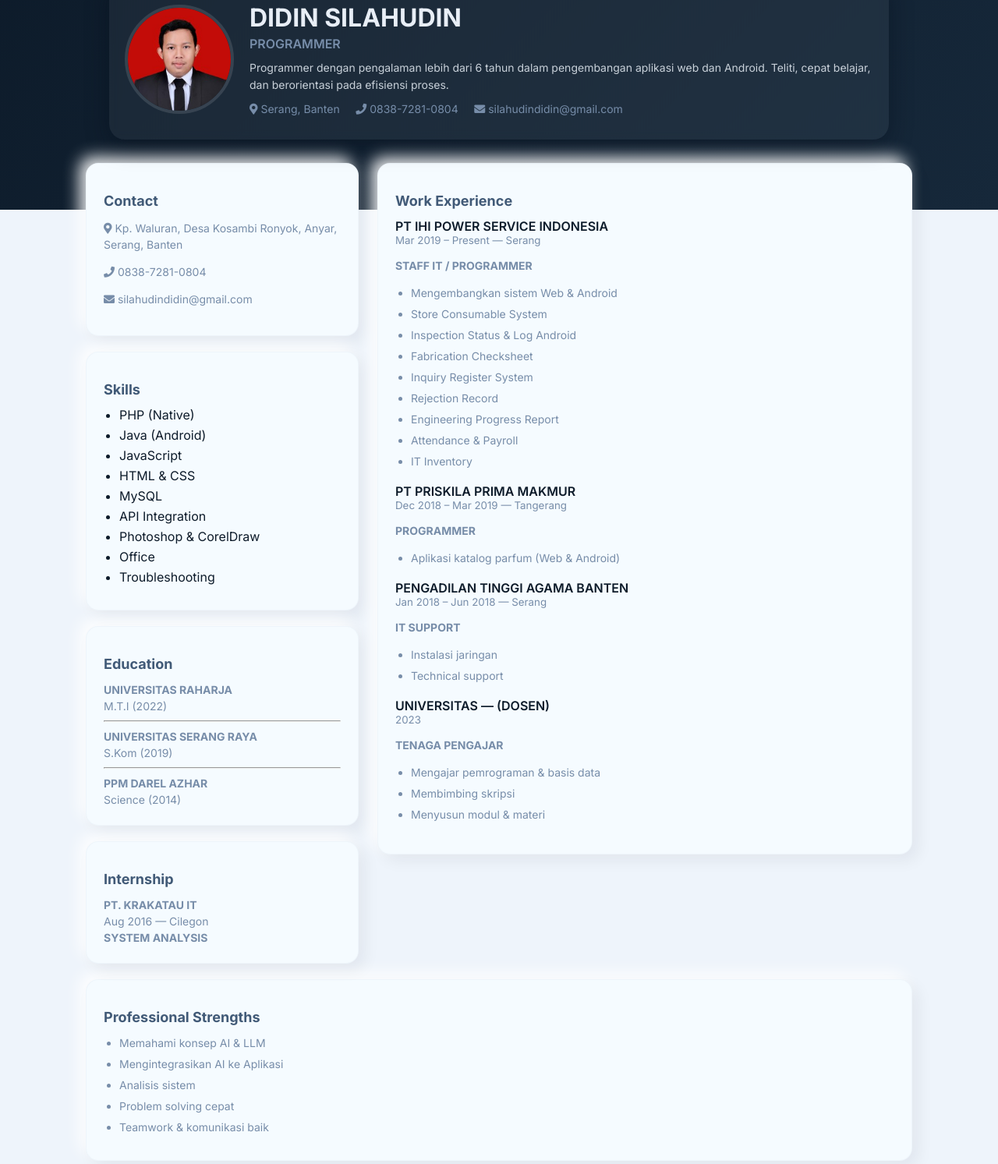
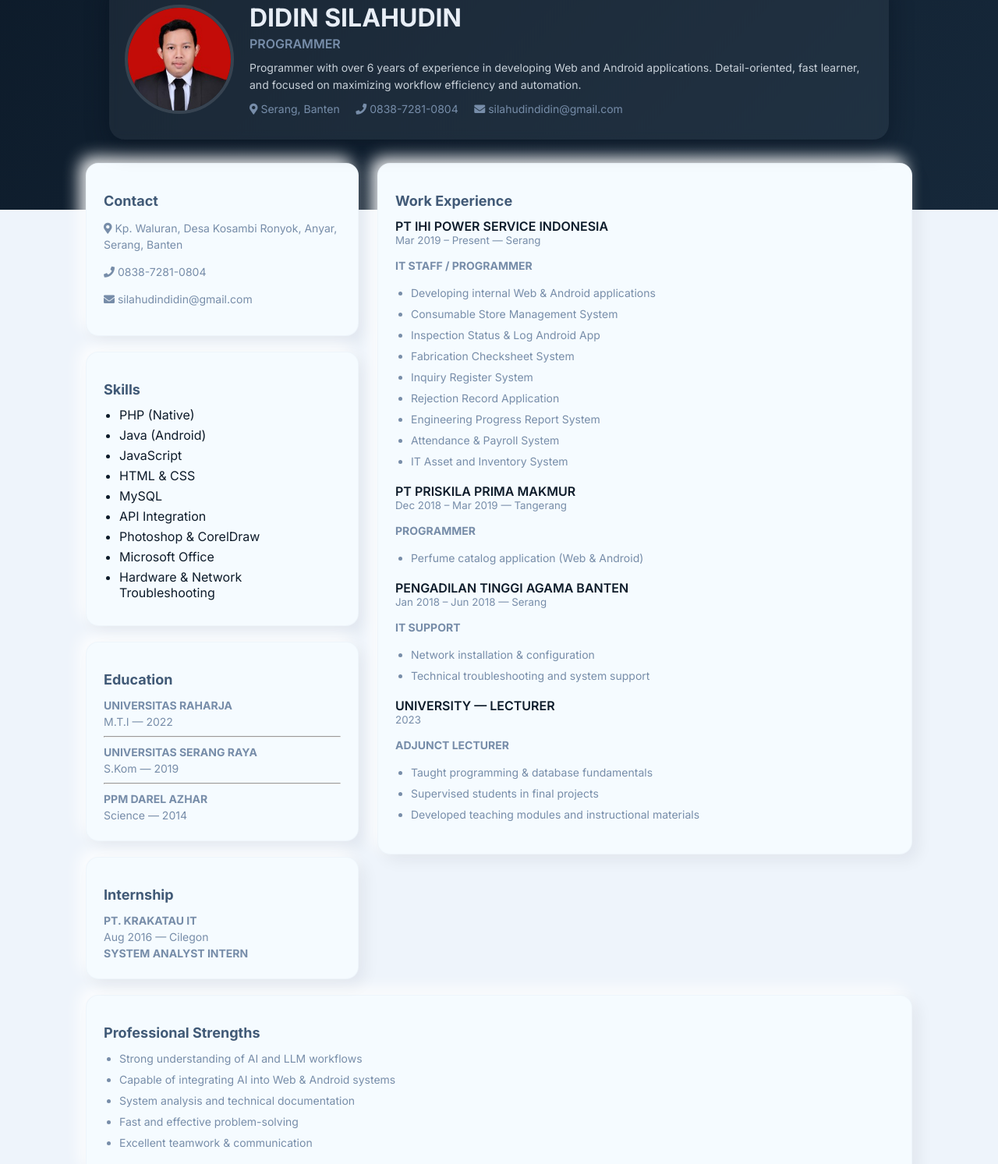
Before and after one commit to DidinSilahudin/DidinSilahudin.github.io, a plain HTML site: page index.html in a window 1280 px wide. Shown: the part 87-1580 px from the top of the page at 78% size. Drawn offline with Linux system fonts and the light colour scheme.

Commit message:
Update index.html

```diff
--- a/index.html
+++ b/index.html
@@ -170,7 +170,7 @@
         <h1>DIDIN SILAHUDIN</h1>
         <div class="role">PROGRAMMER</div>
         <p class="muted">
-          Programmer dengan pengalaman lebih dari 6 tahun dalam pengembangan aplikasi web dan Android. Teliti, cepat belajar, dan berorientasi pada efisiensi proses.
+          Programmer with over 6 years of experience in developing Web and Android applications. Detail-oriented, fast learner, and focused on maximizing workflow efficiency and automation.
         </p>
 
         <div class="contact-icons" style="margin-top:10px;">
@@ -206,23 +206,23 @@
             <li>MySQL</li>
             <li>API Integration</li>
             <li>Photoshop & CorelDraw</li>
-            <li>Office</li>
-            <li>Troubleshooting</li>
+            <li>Microsoft Office</li>
+            <li>Hardware & Network Troubleshooting</li>
           </ul>
         </section>
 
         <section class="card">
           <h2 class="section-title">Education</h2>
-          <div class="muted"><strong>UNIVERSITAS RAHARJA</strong><br>M.T.I (2022)</div><hr>
-          <div class="muted"><strong>UNIVERSITAS SERANG RAYA</strong><br>S.Kom (2019)</div><hr>
-          <div class="muted"><strong>PPM DAREL AZHAR</strong><br>Science (2014)</div>
+          <div class="muted"><strong>UNIVERSITAS RAHARJA</strong><br>M.T.I — 2022</div><hr>
+          <div class="muted"><strong>UNIVERSITAS SERANG RAYA</strong><br>S.Kom — 2019</div><hr>
+          <div class="muted"><strong>PPM DAREL AZHAR</strong><br>Science — 2014</div>
         </section>
 
         <section class="card">
           <h2 class="section-title">Internship</h2>
           <div class="muted">
             <strong>PT. KRAKATAU IT</strong><br>Aug 2016 — Cilegon<br>
-            <strong>SYSTEM ANALYSIS</strong>
+            <strong>SYSTEM ANALYST INTERN</strong>
           </div>
         </section>
 
@@ -237,17 +237,17 @@
           <div class="exp-item">
             <h5>PT IHI POWER SERVICE INDONESIA</h5>
             <small>Mar 2019 – Present — Serang</small>
-            <p class="muted"><strong>STAFF IT / PROGRAMMER</strong></p>
+            <p class="muted"><strong>IT STAFF / PROGRAMMER</strong></p>
             <ul class="pl muted">
-              <li>Mengembangkan sistem Web & Android</li>
-              <li>Store Consumable System</li>
-              <li>Inspection Status & Log Android</li>
-              <li>Fabrication Checksheet</li>
+              <li>Developing internal Web & Android applications</li>
+              <li>Consumable Store Management System</li>
+              <li>Inspection Status & Log Android App</li>
+              <li>Fabrication Checksheet System</li>
               <li>Inquiry Register System</li>
-              <li>Rejection Record</li>
-              <li>Engineering Progress Report</li>
-              <li>Attendance & Payroll</li>
-              <li>IT Inventory</li>
+              <li>Rejection Record Application</li>
+              <li>Engineering Progress Report System</li>
+              <li>Attendance & Payroll System</li>
+              <li>IT Asset and Inventory System</li>
             </ul>
           </div>
 
@@ -255,7 +255,9 @@
             <h5>PT PRISKILA PRIMA MAKMUR</h5>
             <small>Dec 2018 – Mar 2019 — Tangerang</small>
             <p class="muted"><strong>PROGRAMMER</strong></p>
-            <ul class="pl muted"><li>Aplikasi katalog parfum (Web & Android)</li></ul>
+            <ul class="pl muted">
+              <li>Perfume catalog application (Web & Android)</li>
+            </ul>
           </div>
 
           <div class="exp-item">
@@ -263,19 +265,19 @@
             <small>Jan 2018 – Jun 2018 — Serang</small>
             <p class="muted"><strong>IT SUPPORT</strong></p>
             <ul class="pl muted">
-              <li>Instalasi jaringan</li>
-              <li>Technical support</li>
+              <li>Network installation & configuration</li>
+              <li>Technical troubleshooting and system support</li>
             </ul>
           </div>
 
           <div class="exp-item">
-            <h5>UNIVERSITAS — (DOSEN)</h5>
+            <h5>UNIVERSITY — LECTURER</h5>
             <small>2023</small>
-            <p class="muted"><strong>TENAGA PENGAJAR</strong></p>
+            <p class="muted"><strong>ADJUNCT LECTURER</strong></p>
             <ul class="pl muted">
-              <li>Mengajar pemrograman & basis data</li>
-              <li>Membimbing skripsi</li>
-              <li>Menyusun modul & materi</li>
+              <li>Taught programming & database fundamentals</li>
+              <li>Supervised students in final projects</li>
+              <li>Developed teaching modules and instructional materials</li>
             </ul>
           </div>
 
@@ -288,11 +290,11 @@
     <section class="card">
       <h2 class="section-title">Professional Strengths</h2>
       <ul class="pl muted">
-        <li>Memahami konsep AI & LLM</li>
-        <li>Mengintegrasikan AI ke Aplikasi</li>
-        <li>Analisis sistem</li>
-        <li>Problem solving cepat</li>
-        <li>Teamwork & komunikasi baik</li>
+        <li>Strong understanding of AI and LLM workflows</li>
+        <li>Capable of integrating AI into Web & Android systems</li>
+        <li>System analysis and technical documentation</li>
+        <li>Fast and effective problem-solving</li>
+        <li>Excellent teamwork & communication</li>
       </ul>
     </section>
 
```
